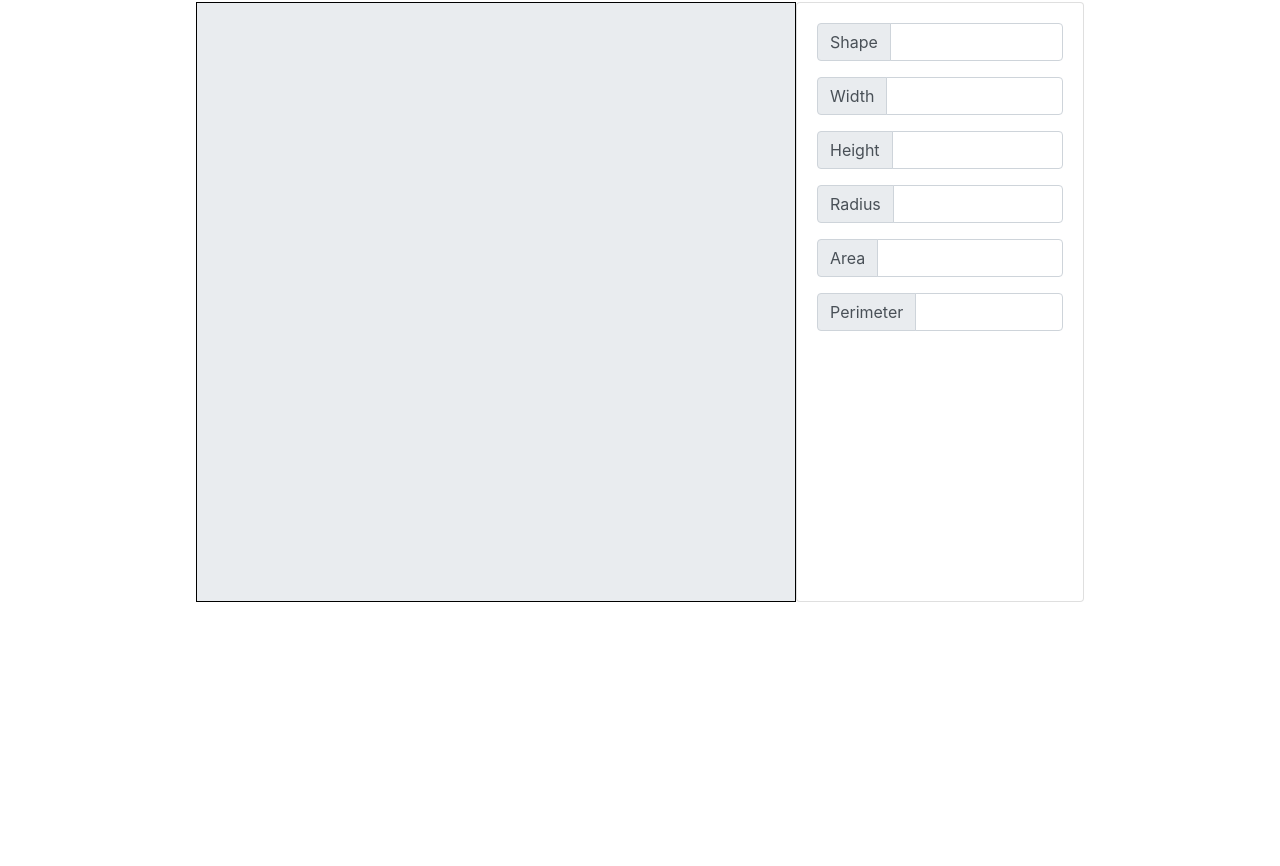
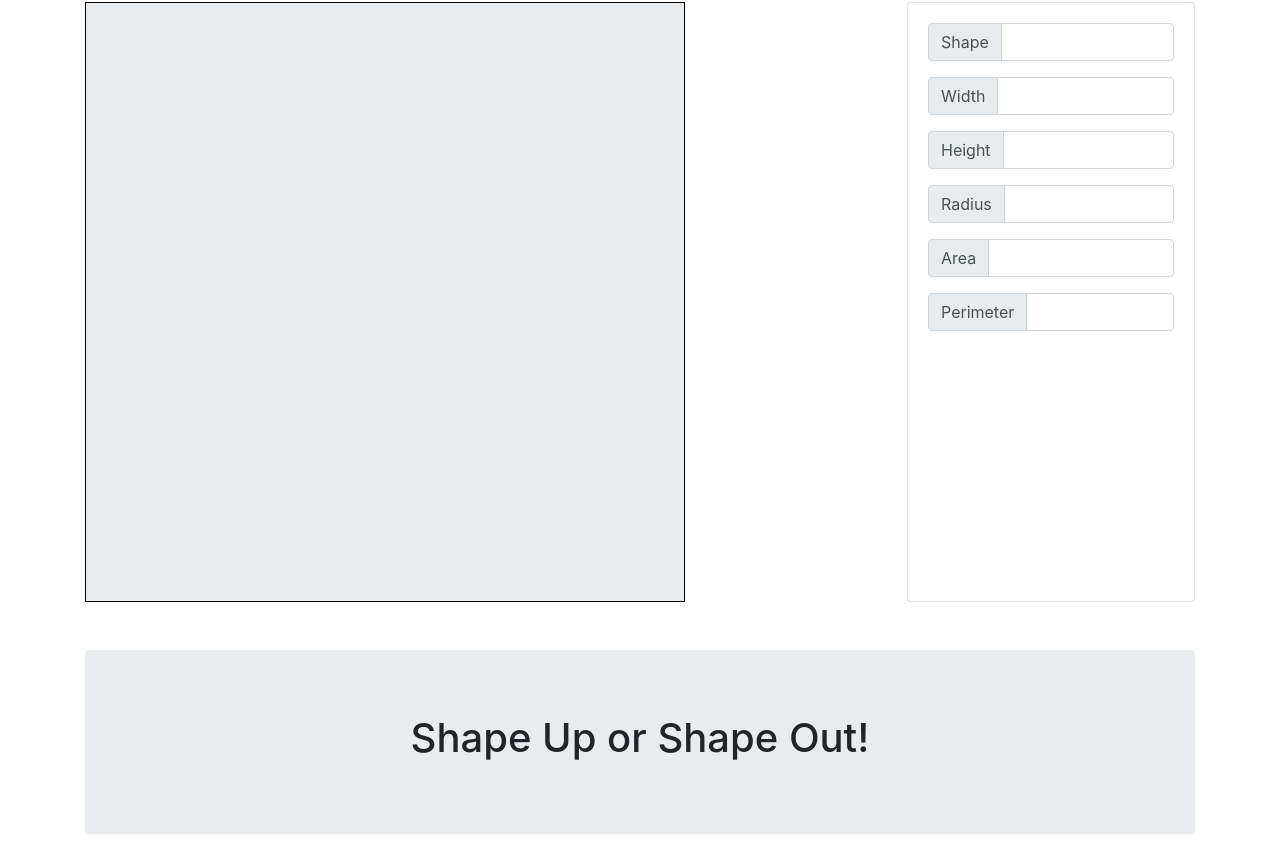
Before and after one commit to thackett117/ShapeUporShapeOut, a plain HTML site: page index.html in a window 1280 px wide. Shown: the part 414-1280 px from the top of the page. Before the commit the page ends 1016 px from the top, so only its background shows below. Drawn offline with nearby package versions, Linux system fonts and the light colour scheme.

Commit message:
edited layout of page

```diff
--- a/index.html
+++ b/index.html
@@ -12,11 +12,13 @@
 
 <body>
 
-    <div id="inputContainer" class="container">
+    <div class="container">
 
         <div class='jumbotron text-center'>
-            <h1 id= 'titleJumbo' class='mx-auto'>Shape Up or Shape Out!</h1>
+            <h1 id='titleJumbo' class='mx-auto'>Shape Up or Shape Out!</h1>
         </div>
+
+        <div id="inputContainer">
 
             <div class="input-group">
                 <div class="input-group-prepend">
@@ -61,7 +63,7 @@
 
         </div>
 
-    <div id="drawSpaceInfo" class="row mt-5 mx-auto justify-content-center">
+        <div id="drawSpaceInfo" class="row mt-5 mx-auto justify-content-between">
 
             <div id="shapeCanvas" class=""></div>
 
@@ -117,6 +119,11 @@
 
         </div>
 
+        <div class='jumbotron text-center mt-5'>
+            <h1 id='titleJumbo' class='mx-auto'>Shape Up or Shape Out!</h1>
+        </div>
+
+    </div>
 
 
 
```
Lines whose indentation alone changed are shown as unchanged.
